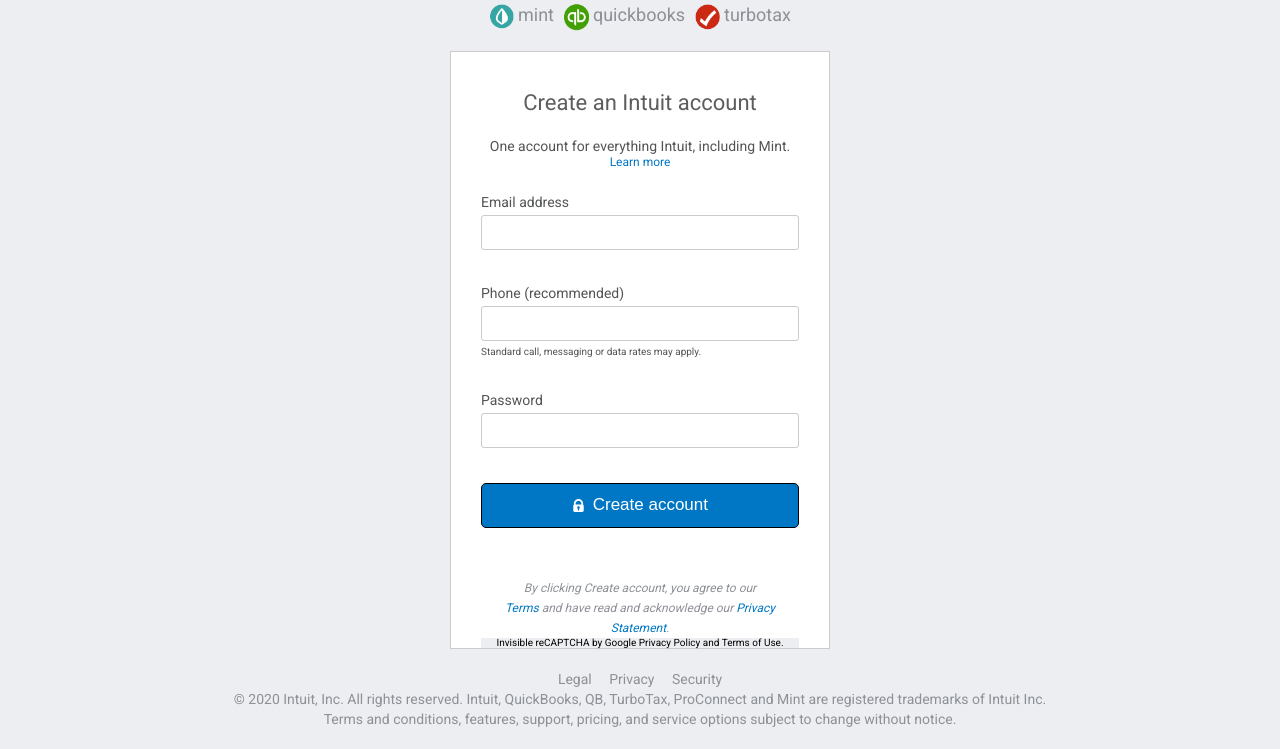
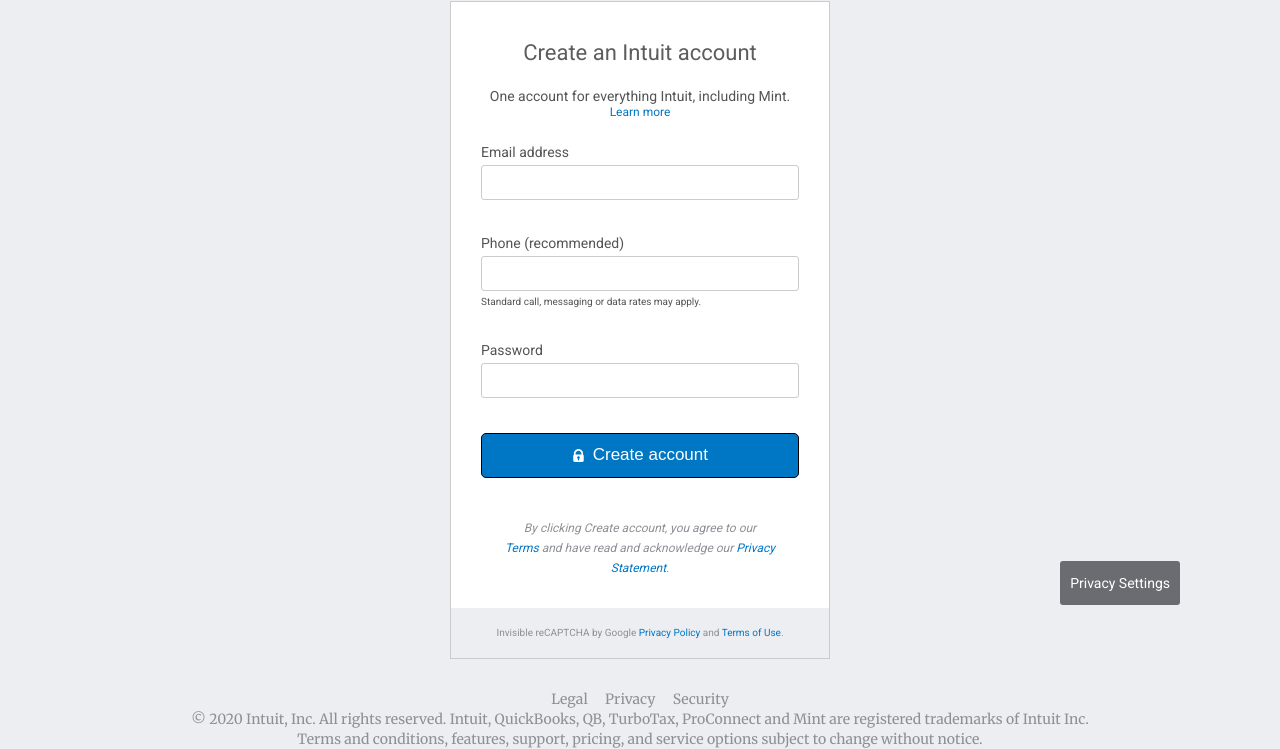
Before and after one commit to Menneskefernis/html-forms, a plain HTML site: page index.html in a window 1280 px wide. Shown: the part 195-944 px from the top of the page. Drawn offline with Linux system fonts and the light colour scheme.

Commit message:
Finish project

```diff
--- a/index.html
+++ b/index.html
@@ -4,6 +4,7 @@
   <head>
     <link rel="stylesheet" href="main.css">
     <link href="https://fonts.googleapis.com/css?family=Roboto&display=swap" rel="stylesheet">
+    <link href="https://fonts.googleapis.com/css2?family=Merriweather&display=swap" rel="stylesheet">
   </head>
   <body>
     <header>
@@ -16,7 +17,7 @@
         Sign In
       </button>
     </header>
-    <section class="main">
+    <section class="content-wrapper">
       <h1>Intuit</h1>
       <ul>
         <li>
@@ -31,6 +32,7 @@
           <img src="images/icon3.png" alt="Icon">
           <a href="#">turbotax</a>
         </li>
+        <section class="main">
           <section class="form">
             <hgroup>
               <h1>Create an Intuit account</h1>
@@ -58,10 +60,11 @@
               </button>
             </form>
             <footer>
-            <p>By clicking Create account, you agree to our<br><span>Terms</span> and have read and acknowledge our <span>Privacy<br>Statement</span>.</p>
+              <p>By clicking Create account, you agree to our<br><a href="#">Terms</a> and have read and acknowledge our <a href="#">Privacy<br>Statement</a>.</p>
             </footer>
+          </section>
           <section class="recaptcha">
-            Invisible reCAPTCHA by Google <span>Privacy Policy</span> and <span>Terms of Use</span>.
+            Invisible reCAPTCHA by Google <a href="#">Privacy Policy</a> and <a href="#">Terms of Use</a>.
           </section>
         </section>
       </ul>
@@ -82,5 +85,8 @@
       <p>&copy; 2020 Intuit, Inc. All rights reserved. Intuit, QuickBooks, QB, TurboTax, ProConnect and Mint are registered trademarks of Intuit Inc.</p>
         <p>Terms and conditions, features, support, pricing, and service options subject to change without notice.</p>
     </footer>
+    <aside id="privacy">
+      Privacy Settings
+    </aside>
   </body>
 </html>
--- a/main.css
+++ b/main.css
@@ -58,6 +58,7 @@
     border-radius: 5px;
     color: #fff;
     vertical-align: top;
+    cursor: pointer;
 }
 
 button img {
@@ -91,40 +92,43 @@
     width: 105px;
 }
 
-section.main {
+section.content-wrapper {
     text-align: center;
-    margin-top: 100px;
+    margin-top: 50px;
 }
 
-section.main > h1 {
+section.content-wrapper > h1 {
     font-size: 40px;
     font-weight: bold;
     color: #8d9096;
     margin-bottom: 15px;
 }
 
-section.main li {
+section.content-wrapper li {
     display: inline-block;
     margin: 0 3px;
 }
 
-section.main li img {
+section.content-wrapper li img {
     width: 25px;
     vertical-align: middle;
 }
 
-section.main a {
+section.content-wrapper a {
     text-decoration: none;
     color: #8d9096;
     font-size: 18px;
 }
 
-section.form {
-    margin: 20px auto;
-    padding: 40px 30px 0;
+.main {
+    margin: 20px auto 30px;
     width: 380px;
     background-color: #fff;
     border: 1px solid rgb(204, 202, 202);
+}
+
+section.form {
+    padding: 40px 30px 30px;
 }
 
 section.form h1 {
@@ -175,33 +179,54 @@
     padding-left: 8px;
 }
 
+form input:focus {
+    border: 1px solid #499bd1;
+    box-shadow: 0 0 4px #499bd1;
+}
+
 form button {
     width: 100%;
     height: 45px;
     font-size: 17px;
 }
 
-section footer {
-    margin-top: 50px;
+form button:focus {
+    color: rgb(191, 191, 247);
+}
+
+.content-wrapper footer, .content-wrapper footer a {
+    margin-top: 40px;
     font-size: 12px;
     font-style: italic;
+    color: #8d9096;
+    line-height: 20px;
 }
 
-section footer span {
+.content-wrapper footer a, .content-wrapper footer a:hover {
     color: #0077c5;
+    text-decoration: none;
 }
 
 section.recaptcha {
     font-size: 10px;
     background-color: #eceef1;
+    color: #8d9096;
+    width: 100%;
+    padding: 20px 0;
+}
+
+section.recaptcha a {
+    font-size: 10px;
+    color: #0077c5;
     width: 100%;
 }
 
-footer {
+body > footer {
     text-align: center;
     color: #8d9096;
     font-size: 14px;
     line-height: 20px;
+    font-family: 'Merriweather', serif;
 }
 
 footer li {
@@ -217,3 +242,15 @@
 footer a:hover {
     text-decoration: underline;
 }
+
+#privacy {
+    position: absolute;
+    bottom: 0;
+    right: 100px;
+    background-color: #6b6c72;
+    padding: 15px 10px;
+    border-radius: 3px;
+    color: #fff;
+    font-size: 14px;
+    cursor: pointer;
+}
```
Lines whose indentation alone changed are shown as unchanged.
